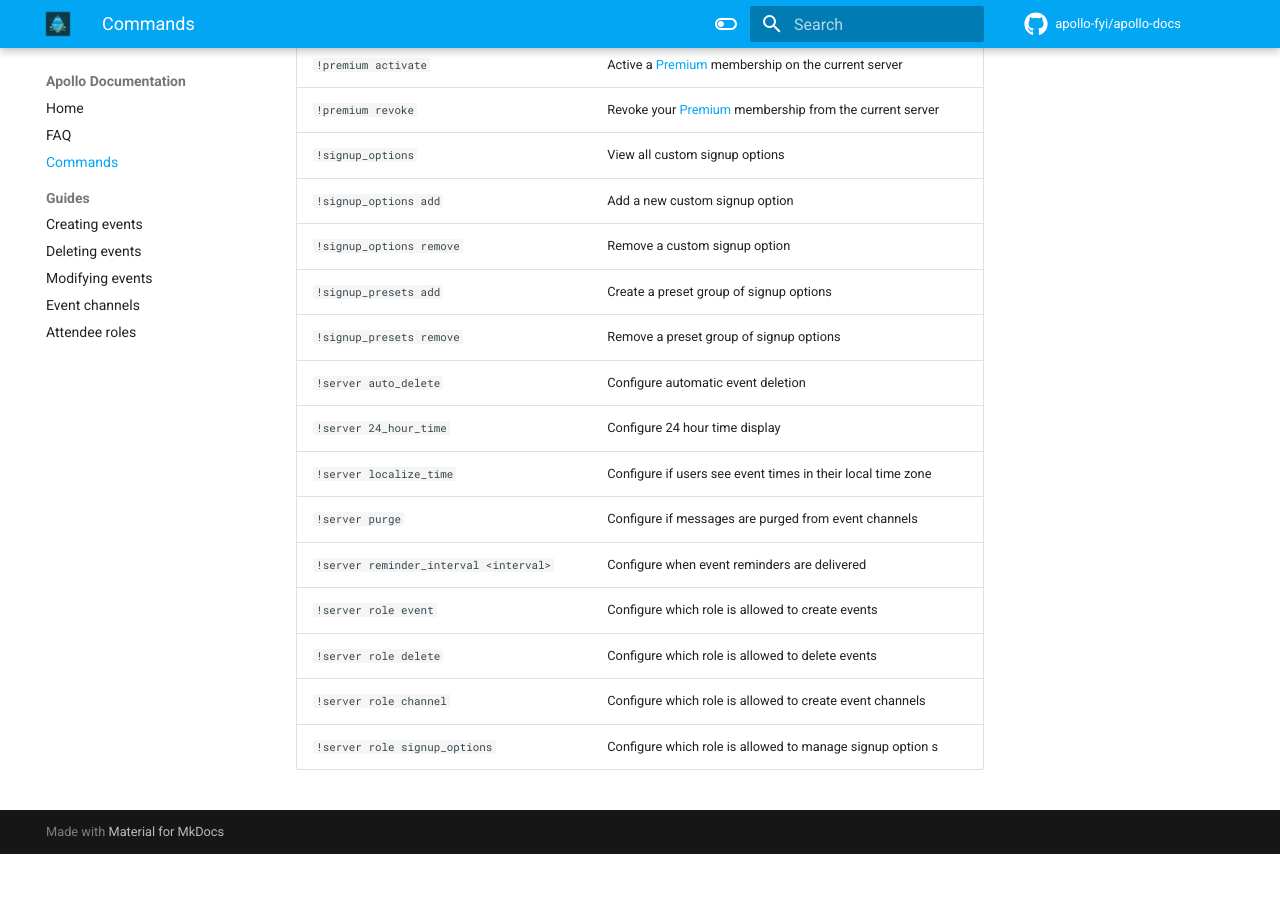
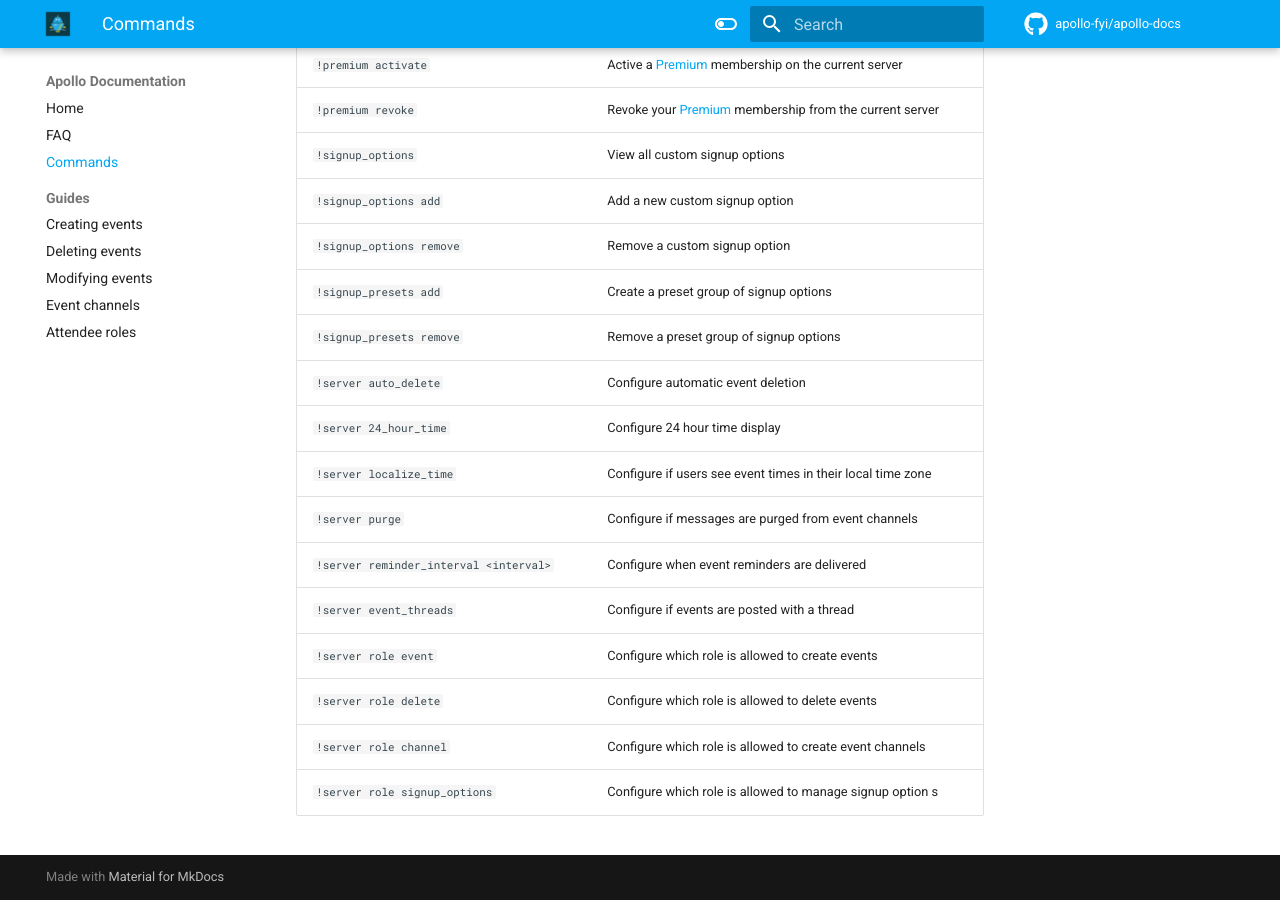
Before and after one commit to apollo-fyi/apollo-docs, an MkDocs documentation site: the page built from docs/commands.md, in a window 1280 px wide and 900 px high, scrolled down 585 px. Built offline with MkDocs 1.6.1 and Material for MkDocs 9.7.7, drawn with Linux system fonts in a browser that asks for light colours; comment, search, counter and statistics services are not loaded; before the commit the page ends 1439 px from its top, so only the background shows below that.

Commit message:
Add event_threads command

```diff
--- a/docs/commands.md
+++ b/docs/commands.md
@@ -25,6 +25,7 @@ Information on how to use a command can also be found via the `!help` command.
 | `!server localize_time`     | Configure if users see event times in their local time zone |
 | `!server purge`             | Configure if messages are purged from event channels |
 | `!server reminder_interval <interval>` | Configure when event reminders are delivered |
+| `!server event_threads`     | Configure if events are posted with a thread |
 | `!server role event`        | Configure which role is allowed to create events |
 | `!server role delete`       | Configure which role is allowed to delete events |
 | `!server role channel`      | Configure which role is allowed to create event channels |
```
